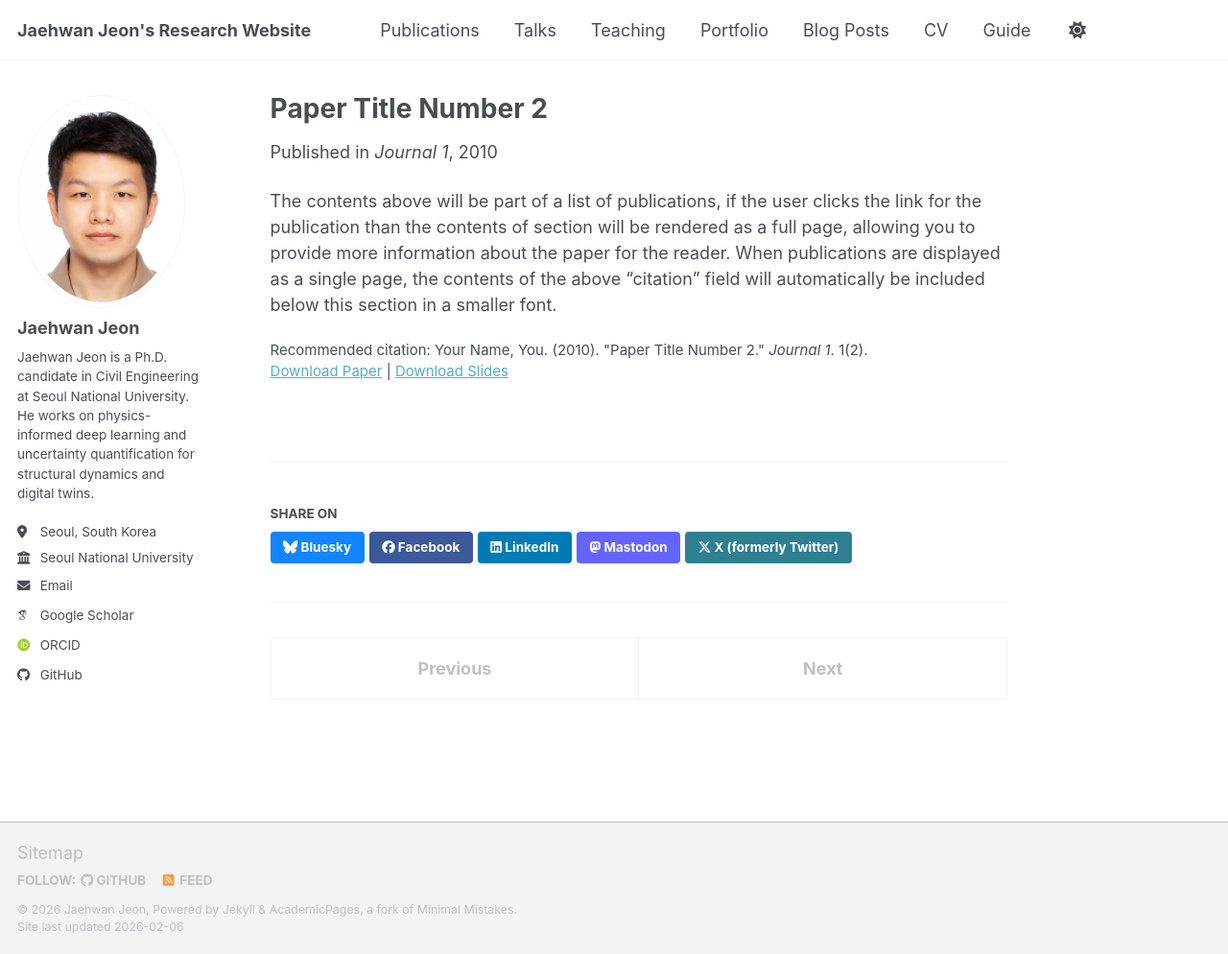
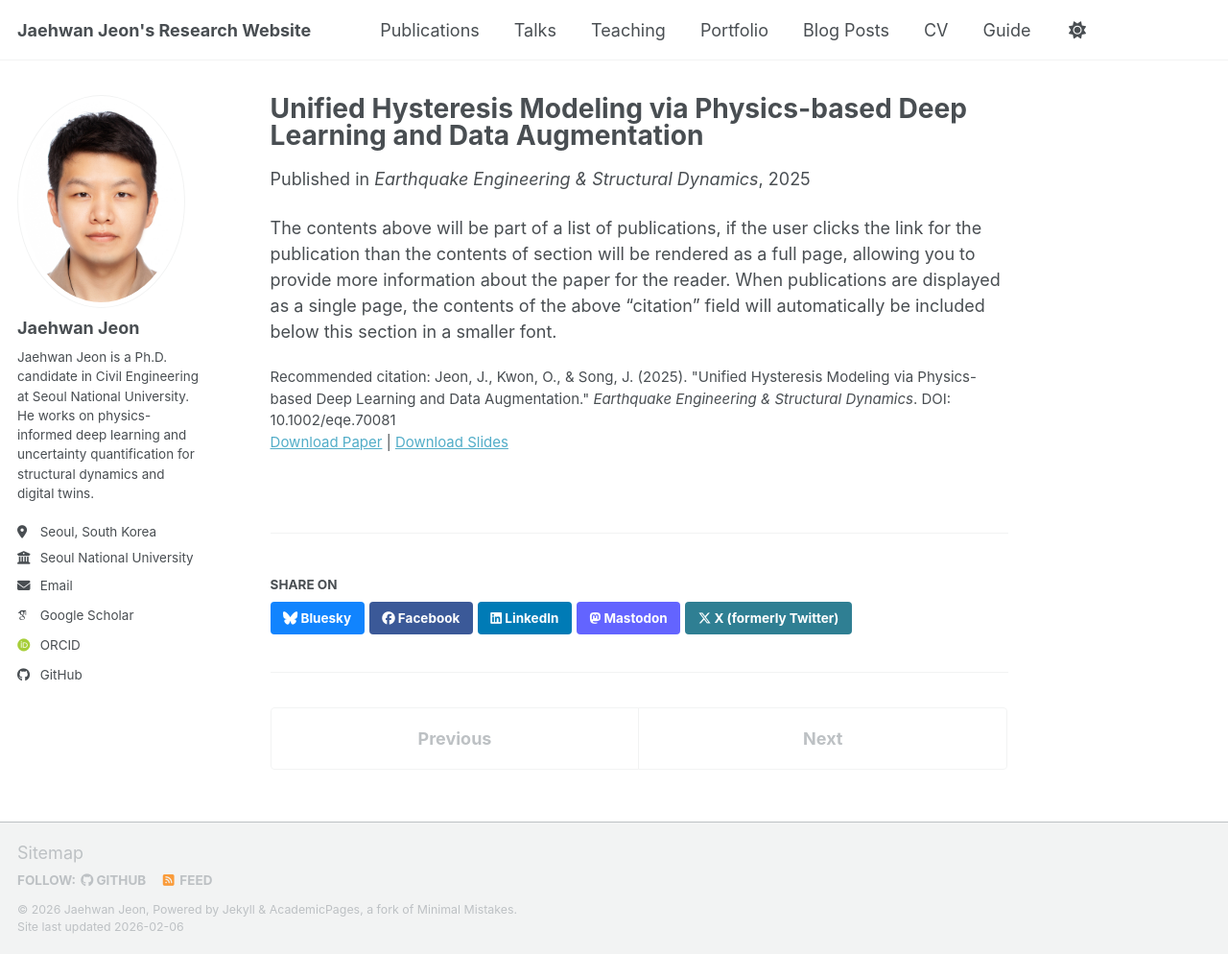
Before and after one commit to JaehwanJeon/JaehwanJeon.github.io, a Jekyll site: the page built from _publications/2010-10-01-paper-title-number-2.md, in a window 1280 px wide and 994 px high. Shown: the whole window at 96% size. Built offline with Jekyll 4.4.1, drawn with Linux system fonts in a browser that asks for light colours; some web fonts are replaced; a script bundle is joined from its source files by our own code; library files that are not in the unit come from our copies.

Commit message:
Revise publication details for 'Paper Title Number 2'
Updated publication details for 'Paper Title Number 2' to reflect new title, date, and citation information.

```diff
--- a/_publications/2010-10-01-paper-title-number-2.md
+++ b/_publications/2010-10-01-paper-title-number-2.md
@@ -1,14 +1,14 @@
 ---
-title: "Paper Title Number 2"
+title: "Unified Hysteresis Modeling via Physics-based Deep Learning and Data Augmentation"
 collection: publications
 category: manuscripts
-permalink: /publication/2010-10-01-paper-title-number-2
-excerpt: 'This paper is about the number 2. The number 3 is left for future work.'
-date: 2010-10-01
-venue: 'Journal 1'
-slidesurl: 'https://academicpages.github.io/files/slides2.pdf'
-paperurl: 'https://academicpages.github.io/files/paper2.pdf'
-citation: 'Your Name, You. (2010). &quot;Paper Title Number 2.&quot; <i>Journal 1</i>. 1(2).'
+permalink: /publication/2025-11-20-unified-hysteresis-modeling-via-physics-based-deep-learning
+excerpt: 'This paper proposes a unified hysteresis modeling framework based on deep learning, leveraging physics-encoded architecture and physics-informed loss functions to capture complex nonlinearities under stochastic excitations.'
+date: 2025-11-20
+venue: 'Earthquake Engineering & Structural Dynamics'
+slidesurl: ''
+paperurl: 'https://onlinelibrary.wiley.com/doi/full/10.1002/eqe.70081'
+citation: 'Jeon, J., Kwon, O., & Song, J. (2025). &quot;Unified Hysteresis Modeling via Physics-based Deep Learning and Data Augmentation.&quot; <i>Earthquake Engineering & Structural Dynamics</i>. DOI: 10.1002/eqe.70081'
 ---
 
 The contents above will be part of a list of publications, if the user clicks the link for the publication than the contents of section will be rendered as a full page, allowing you to provide more information about the paper for the reader. When publications are displayed as a single page, the contents of the above "citation" field will automatically be included below this section in a smaller font.
```
